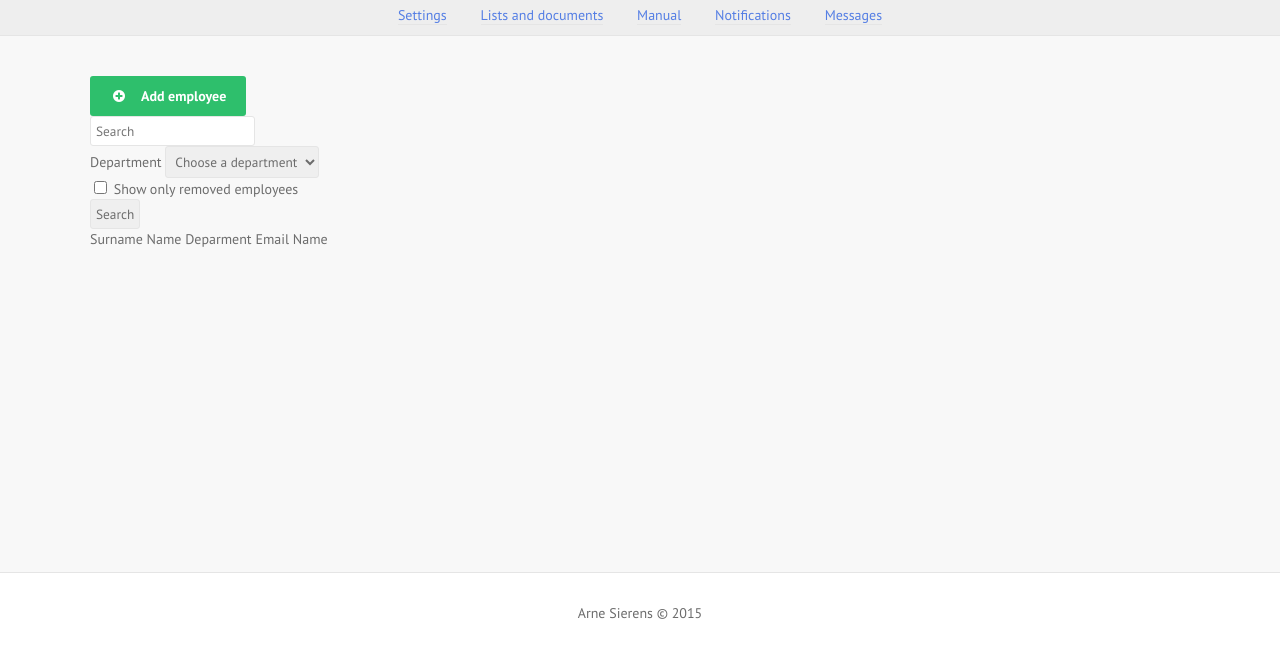
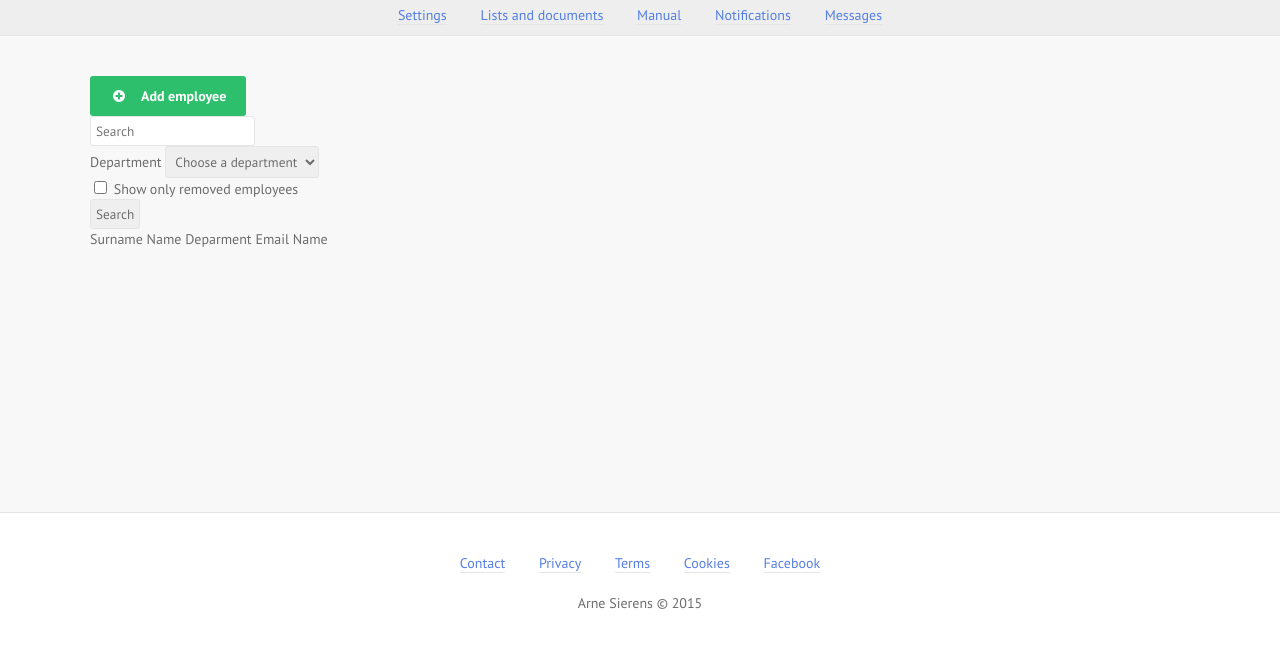
Before and after one commit to arnesierens/internal-web-application-prototype, a website: page employees.html in a window 1280 px wide. Shown: the part 147-800 px from the top of the page. Drawn offline with nearby package versions, Linux system fonts and the light colour scheme.

Commit message:
Added extra info links to footer

```diff
--- a/employees.html
+++ b/employees.html
@@ -271,6 +271,25 @@
     </section> <!-- end #application -->
 
     <footer>
+
+        <ul class="footer-extra-info">
+            <li>
+                <a href="#">Contact</a>
+            </li>
+            <li>
+                <a href="#">Privacy</a>
+            </li>
+            <li>
+                <a href="#">Terms</a>
+            </li>
+            <li>
+                <a href="#">Cookies</a>
+            </li>
+            <li>
+                <a href="#">Facebook</a>
+            </li>
+        </ul>
+
         <p role="contentinfo">
             Arne Sierens &copy; 2015
         </p>
--- a/src/css/sass/base/_config.scss
+++ b/src/css/sass/base/_config.scss
@@ -27,8 +27,7 @@ $height-header: 81px;
 $height-header-inner: 40px;
 
 // Footer
-$line-height-footer: 80px;
-$height-footer: 81px;
+$height-footer: 141px;
 
 // Nav
 $height-main-nav: 40px;
--- a/src/css/sass/layout/_footer.scss
+++ b/src/css/sass/layout/_footer.scss
@@ -8,10 +8,18 @@ footer {
     background-color: $color-background-header;
     border-top: 1px solid $color-border;
     text-align: center;
+    line-height: 20px;
     font-size: 0.875em; /* 14px / 16px */
-    line-height: $line-height-footer;
+    padding: 40px;
+}
 
-    p {
-        padding: 0 $padding-main-horizontal;
+.footer-extra-info {
+    > li {
+        display: inline-block;
+        padding-bottom: 20px;
+    }
+
+    > li + li {
+        margin-left: 30px;
     }
 }
```
Also changed, not shown: src/css/application.css, 1 other file.
